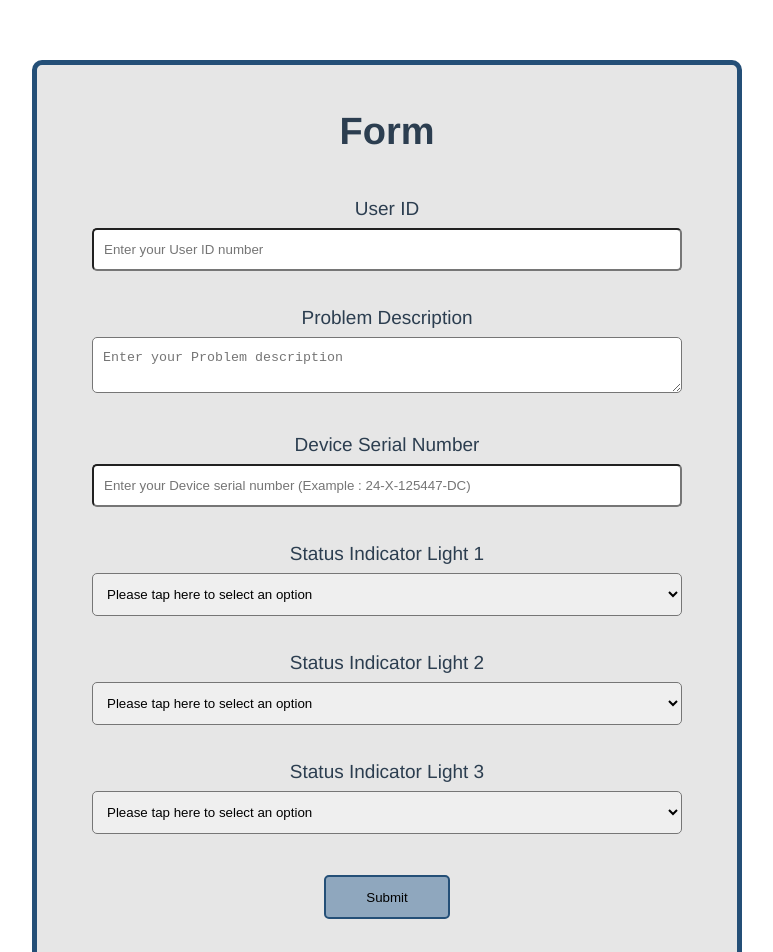
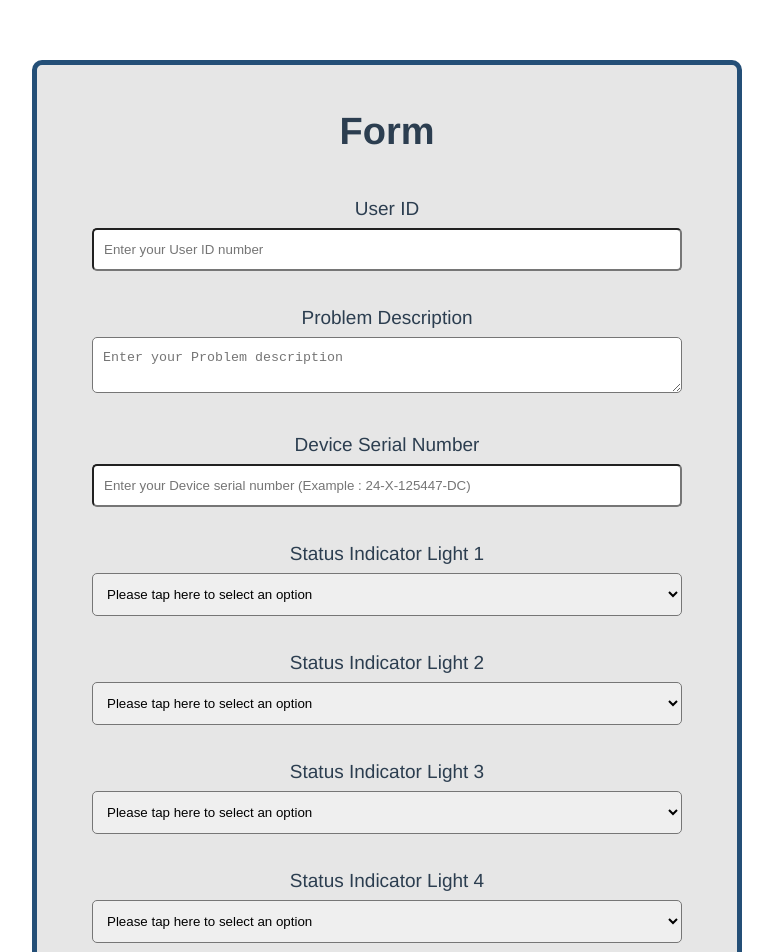
Before and after one commit to ronigu1/problem-solver-front, a Vue app: page / in a window 1280 px wide. Shown: the top 952 px of the page, without its empty margins (253-1026 px from the left). Built offline with nearby package versions, Linux system fonts and the light colour scheme; what vue-simple-alert would draw is missing.

Commit message:
added one more light status to the form

```diff
--- a/src/components/FormPage.vue
+++ b/src/components/FormPage.vue
@@ -35,6 +35,13 @@
         <option v-for="option in options" :value="option.value" :key="option.value"> {{ option.text }} </option>
     </select>
     </div>
+    <div class="form-group">
+      <label for="statusIndicatorLight4">Status Indicator Light 4</label>
+      <select v-model="selectedStatusLight4" class="form-control" id="statusIndicatorLight4" placeholder="Select Status">
+        <option value="" disabled>Please tap here to select an option</option>
+        <option v-for="option in options" :value="option.value" :key="option.value"> {{ option.text }} </option>
+    </select>
+    </div>
     <button type="submit" class="btn btn-primary">Submit</button>
       </form>
   </div>
@@ -53,6 +60,7 @@ export default {
       selectedStatusLight1: '',
       selectedStatusLight2: '',
       selectedStatusLight3: '',
+      selectedStatusLight4: '',
       options: [
         { value: 'off', text: 'off' },
         { value: 'on', text: 'on' },
@@ -72,7 +80,7 @@ export default {
         this.$alert('Problem description and Device serial number are required','','warning')
         return
       }
-      if (this.selectedStatusLight1 === ''|| this.selectedStatusLight2 === '' || this.selectedStatusLight3 === '') {
+      if (this.selectedStatusLight1 === ''|| this.selectedStatusLight2 === '' || this.selectedStatusLight3 === '' || this.selectedStatusLight4 === '') {
         this.$alert('All three statuses are required to be filled','','warning')
         return
       }
@@ -90,6 +98,7 @@ export default {
               statusLight1: this.selectedStatusLight1,
               statusLight2: this.selectedStatusLight2,
               statusLight3: this.selectedStatusLight3,
+              statusLight4: this.selectedStatusLight4,
             }
         );
       status = response.data;
```
